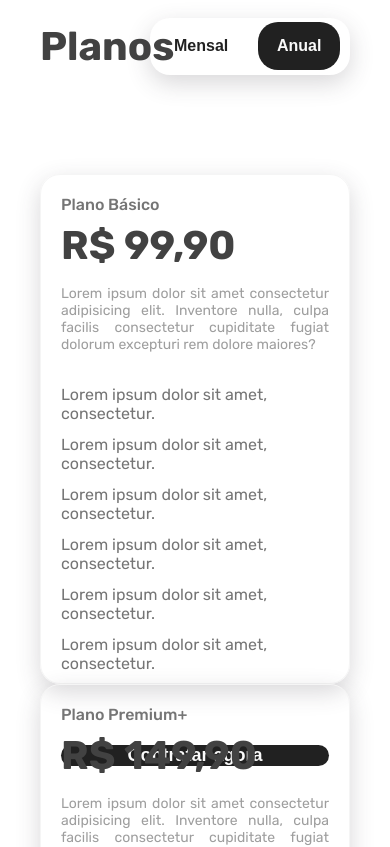
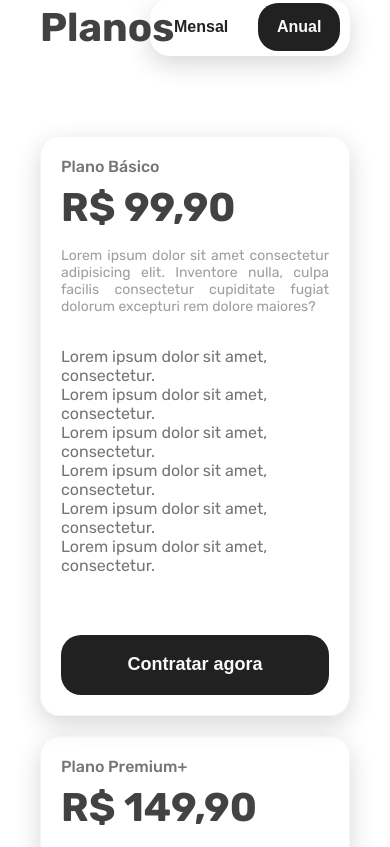
Before and after one commit to nicolasfreitas-dev/fitzone, a React (Vite) app: page / in a window 390 px wide. Shown: the part 3420-4267 px from the top of the page. Built offline with nearby package versions, Linux system fonts and the light colour scheme.

Commit message:
feat: finish responsive card pricing plan layout on mobile

```diff
--- a/src/components/Plans/components/CardPlan/style.scss
+++ b/src/components/Plans/components/CardPlan/style.scss
@@ -41,14 +41,13 @@
     }
 
     .cardPlan__benefits {
-        padding-bottom: 6rem;
+        padding-bottom: 12rem;
 
         .cardPlan__benefits-item {
             font-size: 1.6rem;
 
             color: var(--terciary-gray);
 
-            padding-bottom: 1.2rem;
         }
     }
 
@@ -70,3 +69,12 @@
 
     }
 }
+
+@media (width <= 412px) {
+   .cardPlan {
+        .cardPlan__benefits {
+            padding-bottom: 6rem;
+
+        }
+    }
+}
--- a/src/components/Plans/style.scss
+++ b/src/components/Plans/style.scss
@@ -1,6 +1,6 @@
 .plans {
     width: 100%;
-    height: 100vh;
+    height: 100%;
 
     display: flex;
     flex-direction: column;
@@ -94,6 +94,6 @@
         align-items: center;
         justify-content: space-evenly;
         flex-wrap: wrap;
-
+        gap: 2rem;
     }
 }
```
